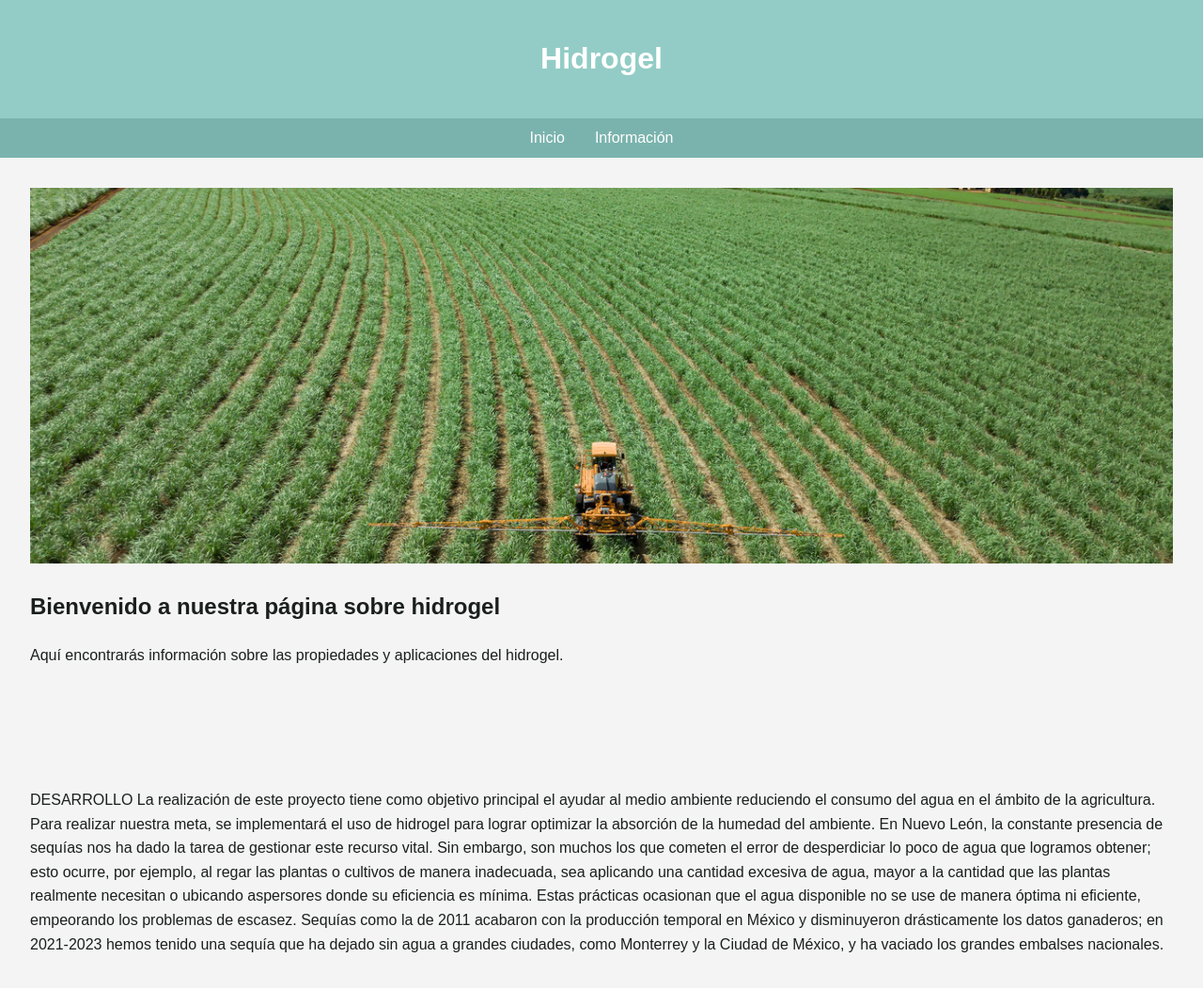
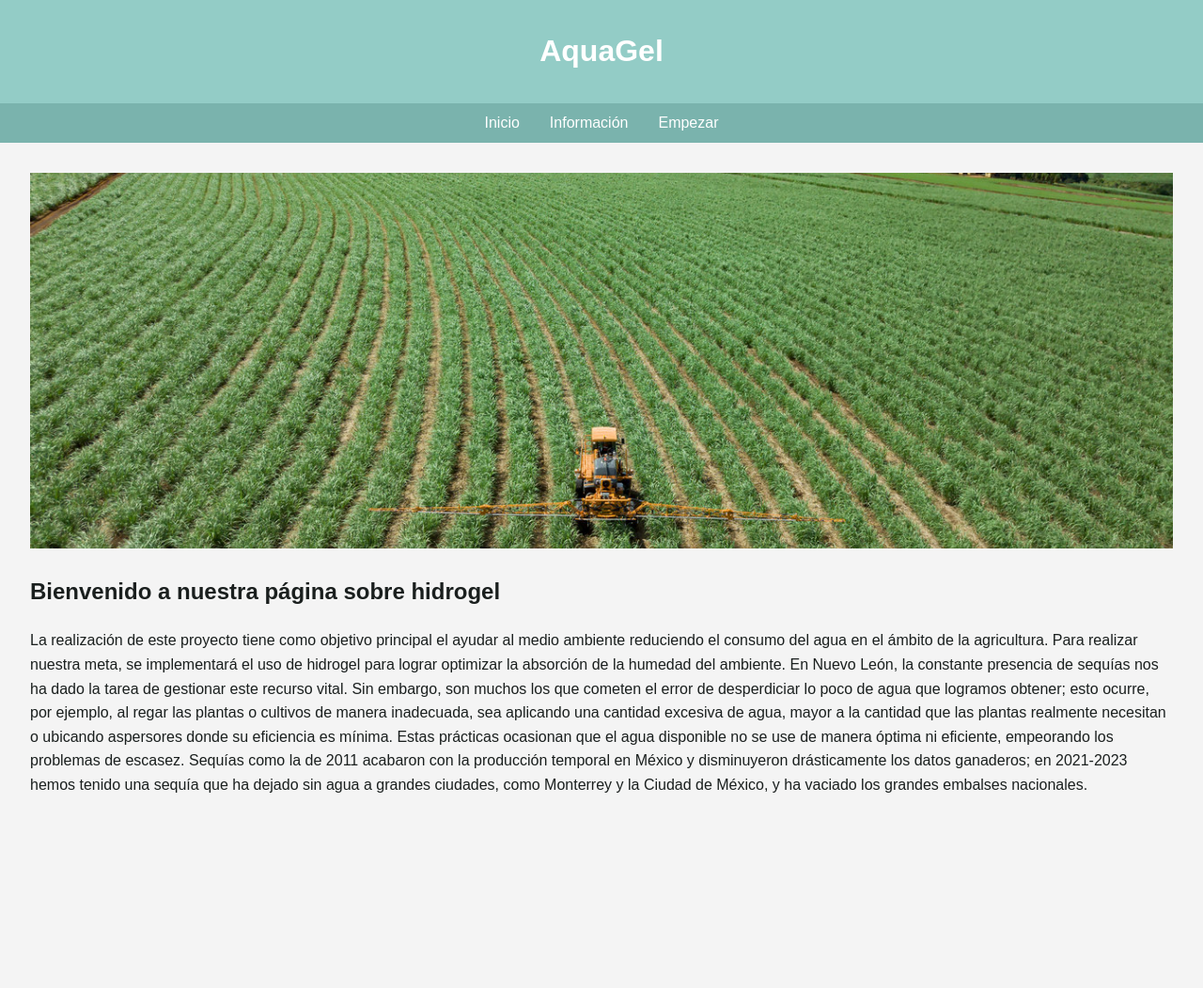
Before and after one commit to ElKikes/Elkikes.github.io, a plain HTML site: page index.html in a window 1280 px wide. Shown: the whole page at 94% size. After the commit the page ends 897 px from the top, so only its background shows below. Drawn offline with Linux system fonts and the light colour scheme.

Commit message:
Update index.html

```diff
--- a/index.html
+++ b/index.html
@@ -17,7 +17,7 @@
             background-color: #93ccc6;
             color: #ffffff;
             text-align: center;
-            padding: 1rem;
+            padding: 0.5rem;
         }
         nav {
             background-color: #7ab3ad;
@@ -55,29 +55,20 @@
 </head>
 <body>
     <header>
-        <h1>Hidrogel</h1>
+        <h1>AquaGel</h1>
     </header>
     <nav>
         <ul>
-            <li><a href="inicio.html">Inicio</a></li>
+            <li><a href="index.html">Inicio</a></li>
             <li><a href="info.html">Información</a></li>
+            <li><a href="info2.html">Empezar</a></li>
         </ul>
     </nav>
     <main>
         <img src="Images/campos-de-cultivo.jpg" alt="Campos de cultivo" class="hero-image">
         <h2>Bienvenido a nuestra página sobre hidrogel</h2>
-        <p>Aquí encontrarás información sobre las propiedades y aplicaciones del hidrogel.
-            <br>
-            <br>
-            <br>
-            <br>
-            <br>
-            <br>DESARROLLO
-
-            La realización de este proyecto tiene como objetivo principal el ayudar al medio ambiente reduciendo el consumo del agua en el ámbito de la agricultura. Para realizar nuestra meta, se implementará el uso de hidrogel para lograr optimizar la absorción de la humedad del ambiente.
-
+        <p>La realización de este proyecto tiene como objetivo principal el ayudar al medio ambiente reduciendo el consumo del agua en el ámbito de la agricultura. Para realizar nuestra meta, se implementará el uso de hidrogel para lograr optimizar la absorción de la humedad del ambiente.
             En Nuevo León, la constante presencia de sequías nos ha dado la tarea de gestionar este recurso vital. Sin embargo, son muchos los que cometen el error de desperdiciar lo poco de agua que logramos obtener; esto ocurre, por ejemplo, al regar las plantas o cultivos de manera inadecuada, sea aplicando una cantidad excesiva de agua, mayor a la cantidad que las plantas realmente necesitan o ubicando aspersores donde su eficiencia es mínima. Estas prácticas ocasionan que el agua disponible no se use de manera óptima ni eficiente, empeorando los problemas de escasez.
-
             Sequías como la de 2011 acabaron con la producción temporal en México y disminuyeron drásticamente los datos ganaderos; en 2021-2023 hemos tenido una sequía que ha dejado sin agua a grandes ciudades, como Monterrey y la Ciudad de México, y ha vaciado los grandes embalses nacionales.
         </p>
     </main>
```
